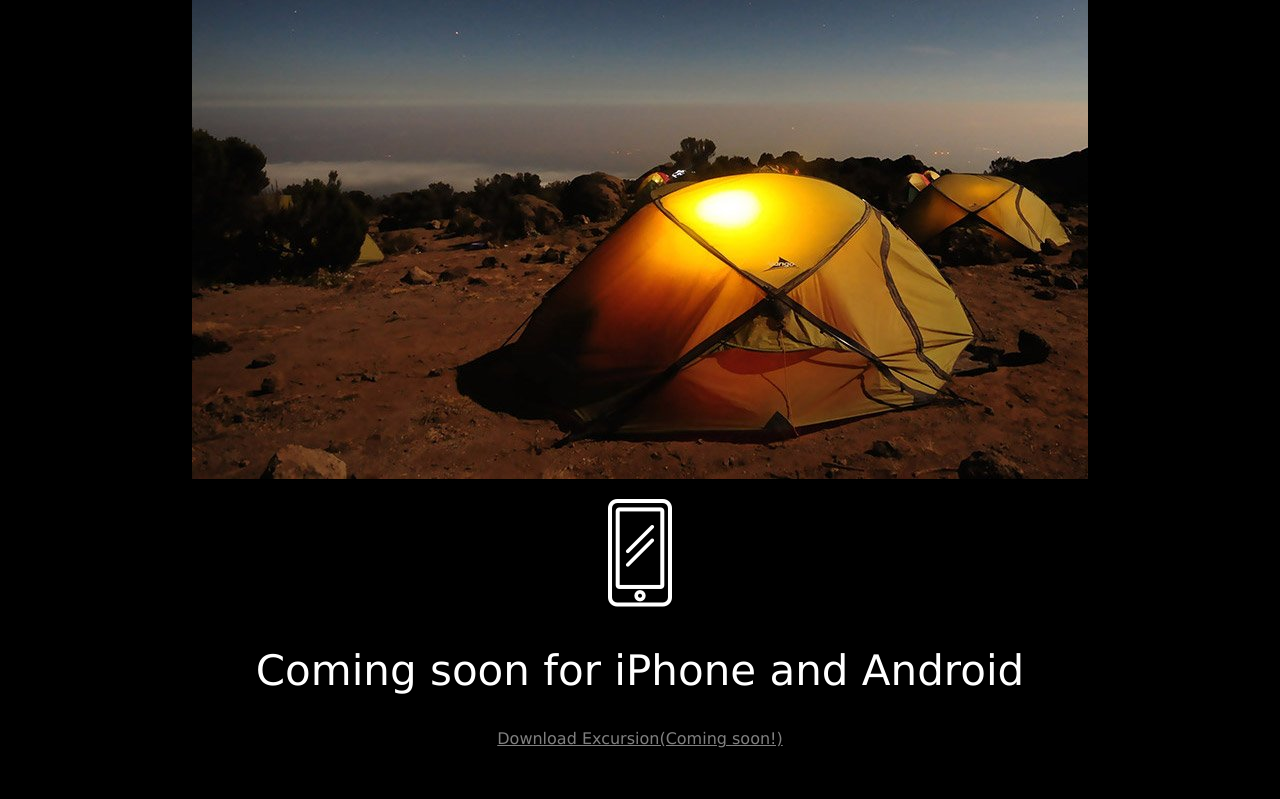
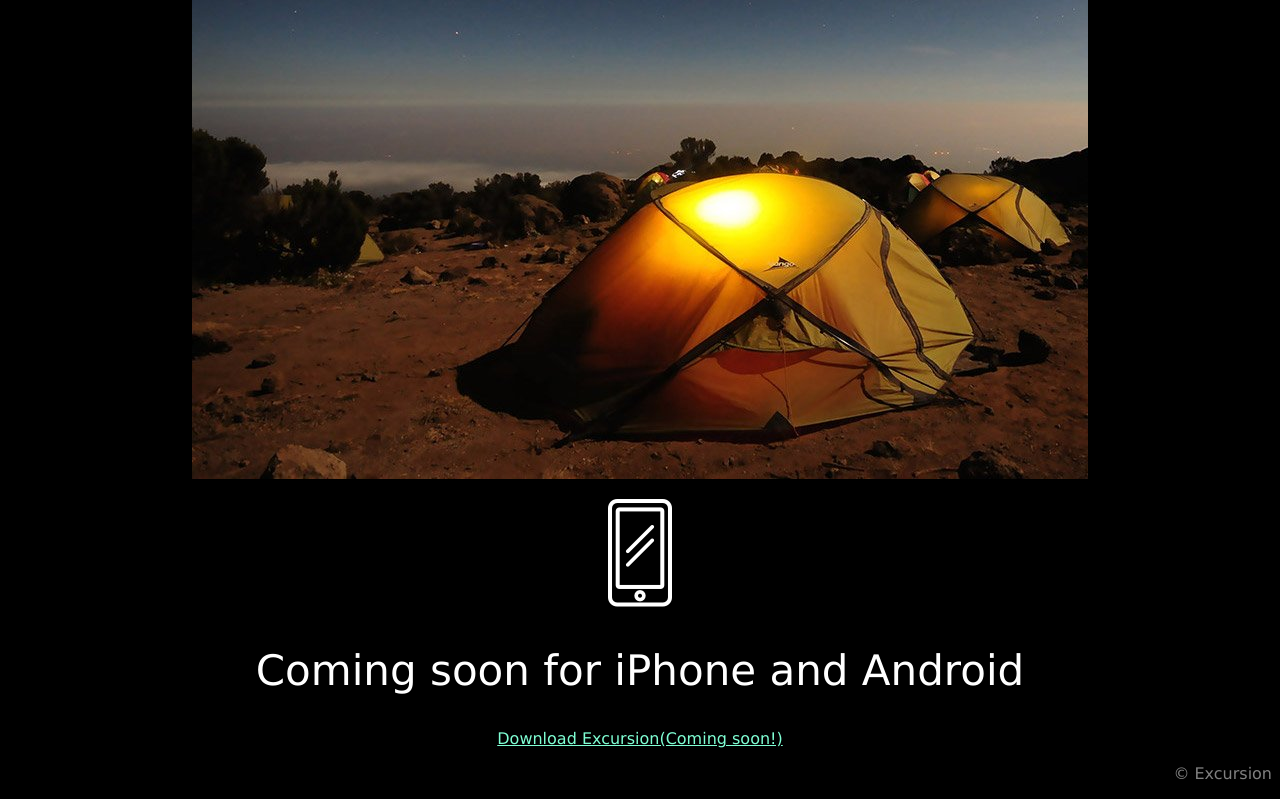
Before and after one commit to hudson-dev/excursion, a plain HTML site: page index.html in a window 1280 px wide. Shown: the part 533-1332 px from the top of the page. Drawn offline with Linux system fonts and the light colour scheme.

Commit message:
Final push

```diff
--- a/index.html
+++ b/index.html
@@ -23,7 +23,7 @@
 
     <h2 class="header-secondary">Coming soon for iPhone and Android</h2>
     <p><a class="link-cta" href="#">Download Excursion(Coming soon!)</a></p>
-    <p class="">© Excursion</p>
+    <p class="footer-copyright">© Excursion</p>
 </body>
 
 </html>
--- a/resources/style.css
+++ b/resources/style.css
@@ -32,7 +32,7 @@ body {
 
 /* FOOTER */
 
-.link-cta {
+.footer-copyright {
     text-align: right;
     font-size: 16px;
     color: grey;
```
